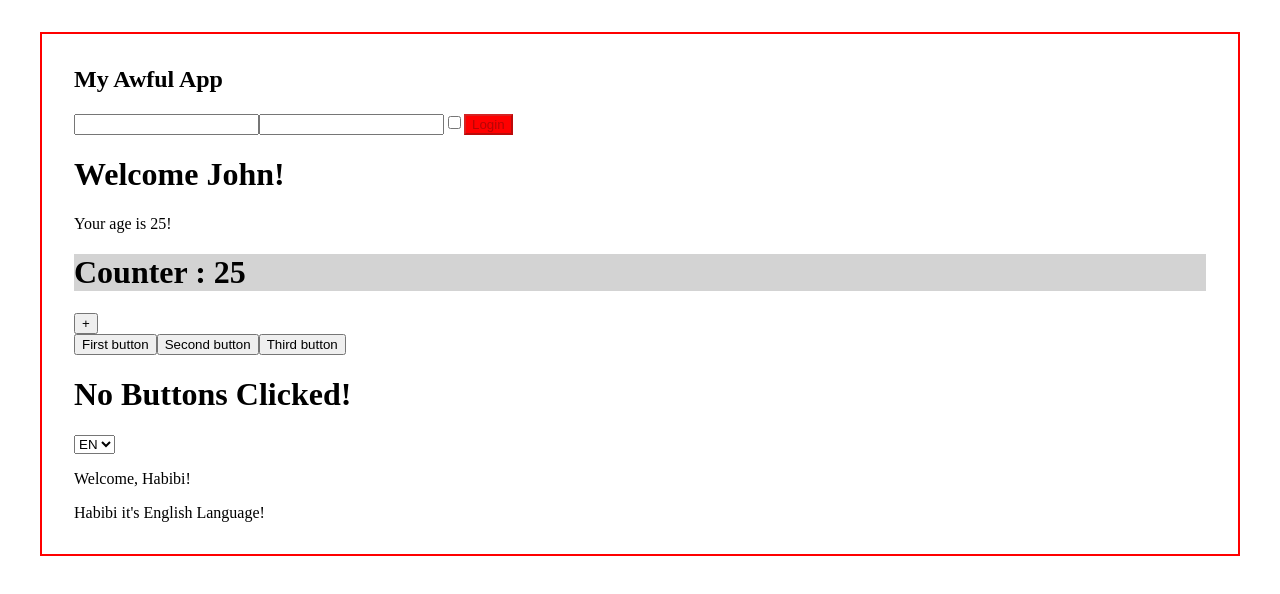
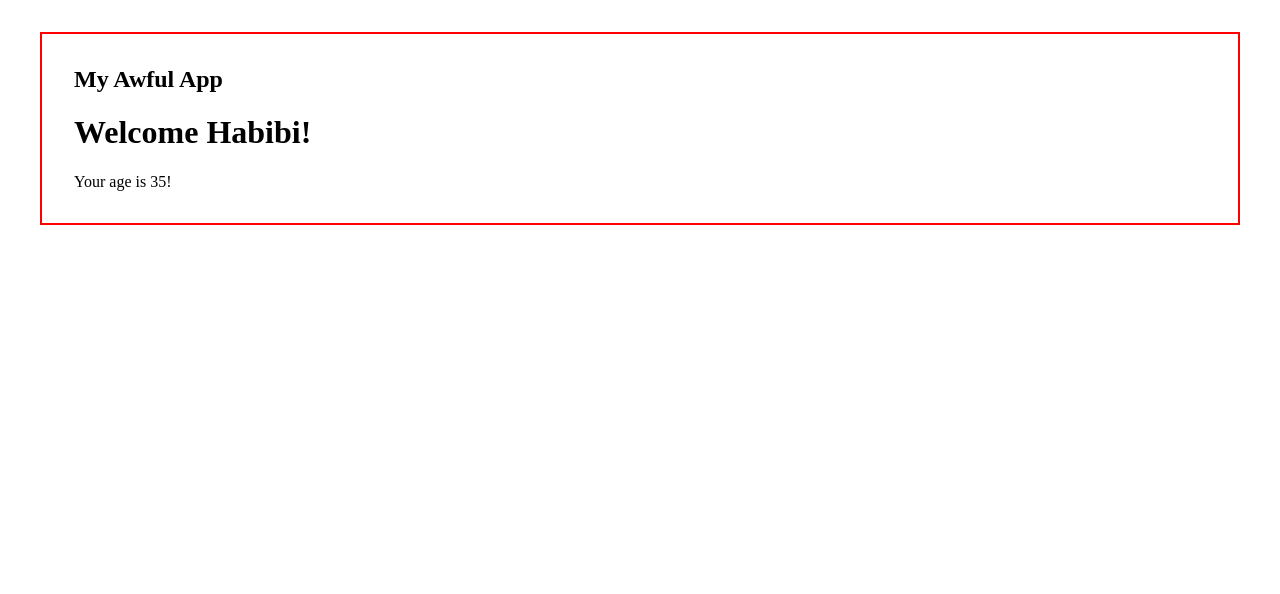
Before and after one commit to KaramGuliyev/React, a React (Create React App) app: page / in a window 1280 px wide. Shown: the top 594 px of the page. Built offline with nearby package versions, Linux system fonts and the light colour scheme.

Commit message:
ReactRoutes-1

```diff
--- a/package.json
+++ b/package.json
@@ -8,6 +8,7 @@
     "@testing-library/user-event": "^13.5.0",
     "react": "^18.2.0",
     "react-dom": "^18.2.0",
+    "react-router-dom": "^6.9.0",
     "react-scripts": "5.0.1",
     "web-vitals": "^2.1.4"
   },
--- a/src/App.js
+++ b/src/App.js
@@ -1,41 +1,17 @@
-import React, { useState } from "react";
-import { Counter } from "./Components/Counter/Counter";
-import { InteractiveWelcome } from "./Components/Welcome/InteractiveWelcome";
-import { ClickTracker } from "./Components/Counter/ClickTracker";
-import ToDoList from "./Components/List/ToDoList";
-// import { Welcome } from "./Components/Welcome/Welcome";
+import React from "react";
 import Container from "./Components/ComponentComposition/Container";
-import LanguageContext from "./Components/Context/LanguageContext";
-import DisplayLanguage from "./Components/Context/DisplayLanguage";
+import { Route, Routes } from "react-router-dom";
+import Welcome from "./Components/Welcome/Welcome";
 
 export default function App(props) {
-  const [language, setLanguage] =
-    useState("en");
-  const handleLanguage = (e) => {
-    setLanguage(e.target.value);
-  };
+  // Create an App component that wraps a Routes component and add a single Route to the / path that renders the Welcome component from
+  // Function Components 01, passing it a name prop. Render the App component within a BrowserRouter component.
+
   return (
     <Container title="My Awful App">
-      <InteractiveWelcome
-        className="welcome"
-        name={props.name}
-        age={props.age}
-      />
-      <Counter counterStart={25} />
-      <ClickTracker />
-      <select
-        value={language}
-        onChange={handleLanguage}
-      >
-        <option value="en">EN</option>
-        <option value="az">TR</option>
-        <option value="it">IT</option>
-      </select>
-      <LanguageContext.Provider
-        value={language}
-      >
-        <DisplayLanguage />
-      </LanguageContext.Provider>
+      <Routes>
+        <Route path="/" element={<Welcome name={"Habibi"} age={35} />} />
+      </Routes>
     </Container>
   );
 }
--- a/src/Components/Welcome/Welcome.js
+++ b/src/Components/Welcome/Welcome.js
@@ -1,22 +1,22 @@
 import React from "react";
 import { Age } from "./Age";
+
+// Create an App component that wraps a Routes component and add a single Route to the / path that renders the Welcome component from
+// Function Components 01, passing it a name prop. Render the App component within a BrowserRouter component.
+
 export default function Welcome(props) {
-    const nameVal =
-      props.name.props.children;
+  console.log(props);
   return (
     <div className={props.className}>
       {props.age === undefined ||
       Number(props.age) === 0 ||
       !props.age ? (
         ""
-        ) : props.age > 18 &&
-          props.age < 65 &&
-          nameVal === "John" ? (
+      ) : props.age > 18 && props.age < 65 ? (
         <h1>Welcome {props.name}!</h1>
       ) : (
         <h1>
-            Sorry {props.name}... you are
-            not allowed here...
+          Sorry {props.name}... you are not allowed here...
         </h1>
       )}
       <Age age={props.age} />
--- a/src/index.js
+++ b/src/index.js
@@ -1,5 +1,6 @@
 import React from "react";
 import ReactDOM from "react-dom/client";
+import { BrowserRouter } from "react-router-dom";
 import App from "./App";
 import "./style/index.css";
 
@@ -8,5 +9,7 @@ const root = ReactDOM.createRoot(
 );
 
 root.render(
-  <App name={<strong>John</strong>} age={25} />
+  <BrowserRouter>
+    <App />
+  </BrowserRouter>
 );
```
Also changed, not shown: 1 other file (tests, documents, lock files or other folders). Lines whose indentation alone changed are shown as unchanged.
